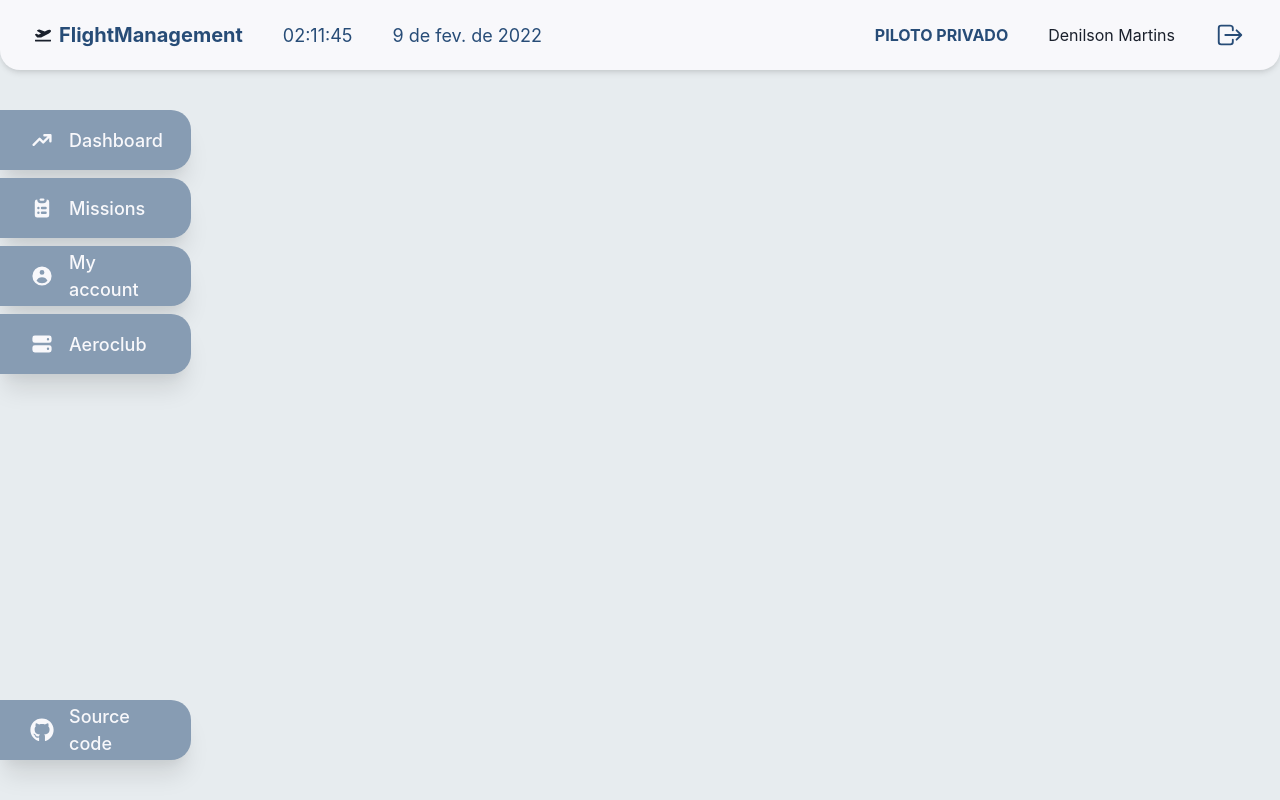
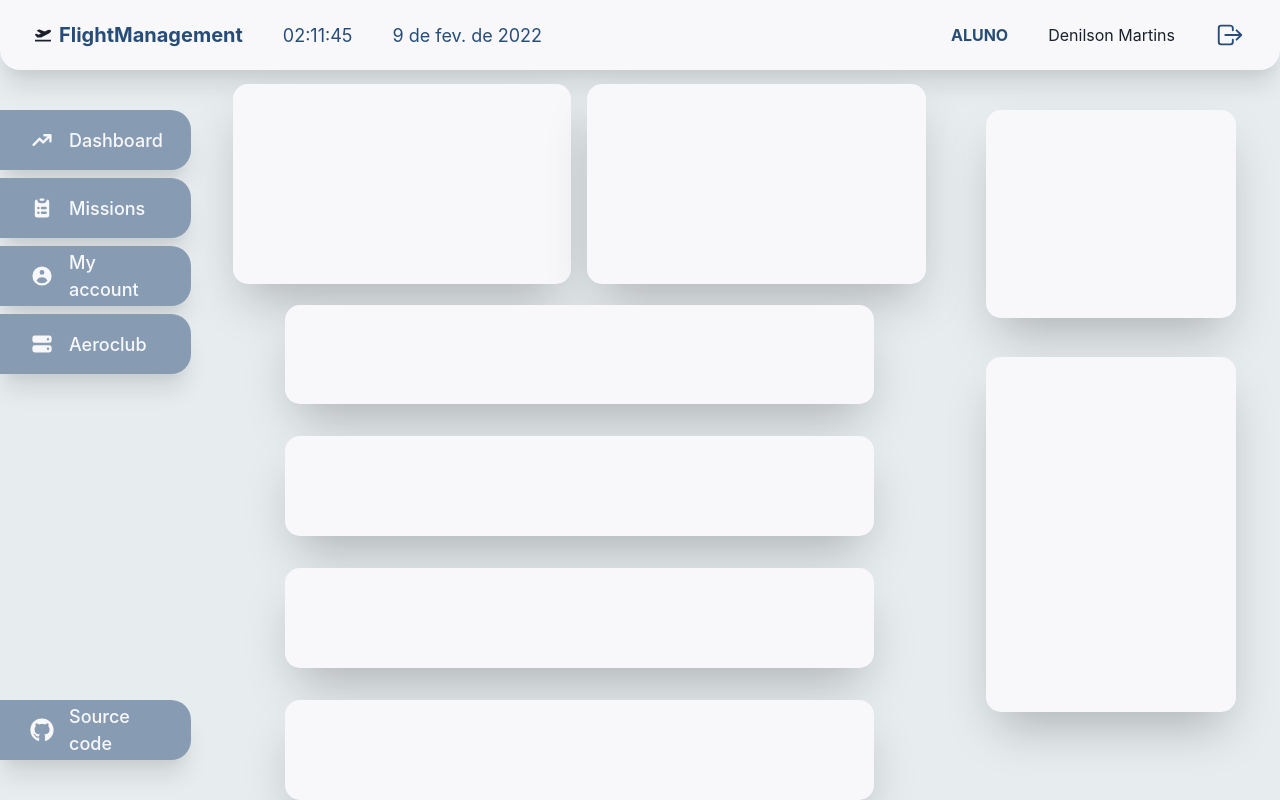
Before and after one commit to denilsonpy/flight-management-react, a React (Create React App) app: page / in a window 1280 px wide. Built offline with nearby package versions, Linux system fonts and the light colour scheme.

Commit message:
Grid (#5)
* feat(): create aside bar

* feat(): add home screen grid

```diff
--- /dev/null
+++ b/src/components/DashboardGrid/index.tsx
@@ -0,0 +1,58 @@
+import React from 'react';
+import { Grid, GridItem, Box } from '@chakra-ui/react';
+import themes from '../../constants/themes';
+
+// import themes from '../../constants/themes';
+
+// type Props = {
+//   children: ReactNode
+// }
+
+// { /* <Box
+// w={300}
+// h={150}
+// borderRadius={15}
+// backgroundColor={themes.colors.light}
+// boxShadow="xl"
+// >
+// {children}
+// </Box> */ }
+
+export default function DashboardGrid() {
+  return (
+    <Grid
+      h="100%"
+      templateRows="repeat(8, 1fr)"
+      templateColumns="repeat(9, 1fr)"
+      gap={4}
+    >
+      <GridItem colSpan={3} rowSpan={2} display="flex" alignItems="center" justifyContent="center">
+        <Box width={350} height={200} boxShadow="2xl" bg={themes.colors.light} borderRadius={15} />
+      </GridItem>
+      <GridItem colSpan={3} rowSpan={2} display="flex" alignItems="center" justifyContent="center">
+        <Box width={350} height={200} boxShadow="2xl" bg={themes.colors.light} borderRadius={15} />
+      </GridItem>
+      <GridItem colSpan={3} rowSpan={3} display="flex" alignItems="flex-start" justifyContent="center">
+        <Box width={250} height="90%" boxShadow="2xl" bg={themes.colors.light} borderRadius={15} />
+      </GridItem>
+      <GridItem
+        colSpan={6}
+        rowSpan={9}
+        display="flex"
+        alignItems="center"
+        flexDirection="column"
+        justifyContent="center"
+        gap={8}
+        marginTop={30}
+      >
+        <Box width="85%" height={100} boxShadow="2xl" bg={themes.colors.light} borderRadius={15} />
+        <Box width="85%" height={100} boxShadow="2xl" bg={themes.colors.light} borderRadius={15} />
+        <Box width="85%" height={100} boxShadow="2xl" bg={themes.colors.light} borderRadius={15} />
+        <Box width="85%" height={100} boxShadow="2xl" bg={themes.colors.light} borderRadius={15} />
+      </GridItem>
+      <GridItem colSpan={3} rowSpan={5} display="flex" alignItems="flex-start" justifyContent="center">
+        <Box width={250} height="90%" boxShadow="2xl" bg={themes.colors.light} borderRadius={15} />
+      </GridItem>
+    </Grid>
+  );
+}
--- a/src/components/Layout/index.tsx
+++ b/src/components/Layout/index.tsx
@@ -5,6 +5,7 @@ import themes from '../../constants/themes';
 
 import Navbar from '../Navbar';
 import AsideBar from '../AsideBar';
+import DashboardGrid from '../DashboardGrid';
 
 export default function Layout() {
   return (
@@ -21,6 +22,9 @@ export default function Layout() {
       <GridItem rowSpan={8}>
         <AsideBar />
       </GridItem>
+      <GridItem rowSpan={8} colSpan={6}>
+        <DashboardGrid />
+      </GridItem>
     </Grid>
   );
 }
--- a/src/components/Navbar/index.tsx
+++ b/src/components/Navbar/index.tsx
@@ -20,7 +20,7 @@ export default function Navbar() {
       alignItems="center"
       paddingX={35}
       display="flex"
-      shadow="md"
+      shadow="xl"
     >
       <Box display="flex" gap={10}>
         <Box display="flex" alignItems="center" gap={2}>
@@ -45,7 +45,7 @@ export default function Navbar() {
             color={themes.colors.secondary}
             fontWeight="bold"
           >
-            PILOTO PRIVADO
+            ALUNO
           </Text>
           <Text>
             Denilson Martins
```
